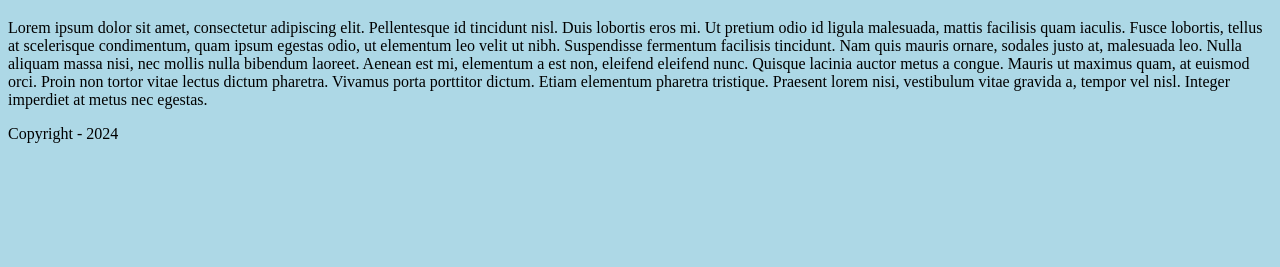
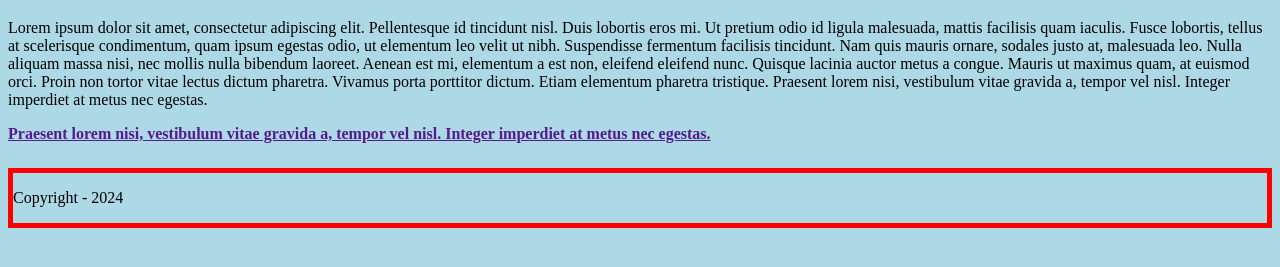
Before and after one commit to kongphengta/AppResponsive, a plain HTML site: page index.html in a window 1280 px wide. Shown: the part 131-398 px from the top of the page. Drawn offline with Linux system fonts and the light colour scheme.

Commit message:
modif media

```diff
--- a/index.html
+++ b/index.html
@@ -8,8 +8,8 @@
     <title>Site web responsive première partie</title>
 </head>
 
-<body class="no-print">
-    <header>
+<body>
+    <header class="no-print">
         <div>
             <ul>
                 <li>Accueil</li>
@@ -28,7 +28,10 @@
         dictum. Etiam elementum pharetra tristique. Praesent lorem nisi, vestibulum vitae gravida a, tempor vel nisl.
         Integer imperdiet at metus nec egestas.</p>
 
-    <footer class="no-print">
+    <a href="">Praesent lorem nisi, vestibulum vitae gravida a, tempor vel nisl.
+        Integer imperdiet at metus nec egestas.</a>
+
+    <footer class="footer">
         <p>Copyright - 2024</p>
     </footer>
 </body>
--- a/style.css
+++ b/style.css
@@ -14,3 +14,24 @@ Les types de media queries
         display: none;
     }
 }
+
+@media screen {
+    .footer {
+        border: solid 5px red;
+    }
+}
+
+a {
+    font-weight: bold;
+    margin-bottom: 25px;
+    display: block;
+}
+
+/*
+Les caractéristiques de média (Media feature).
+- width
+- height
+- max-width
+- min-width
+- orientation
+*/
```
Also changed, not shown: images/classeno-print.JPG, images/footerBorder.JPG (added), images/footerSansBordure.JPG (added), images/footerimprimeBordure.JPG (added), images/indexFooterBorder.JPG (added), images/mediaClasseNoprint.JPG (added), images/modifClasseFooter.JPG (added), 1 other file.
